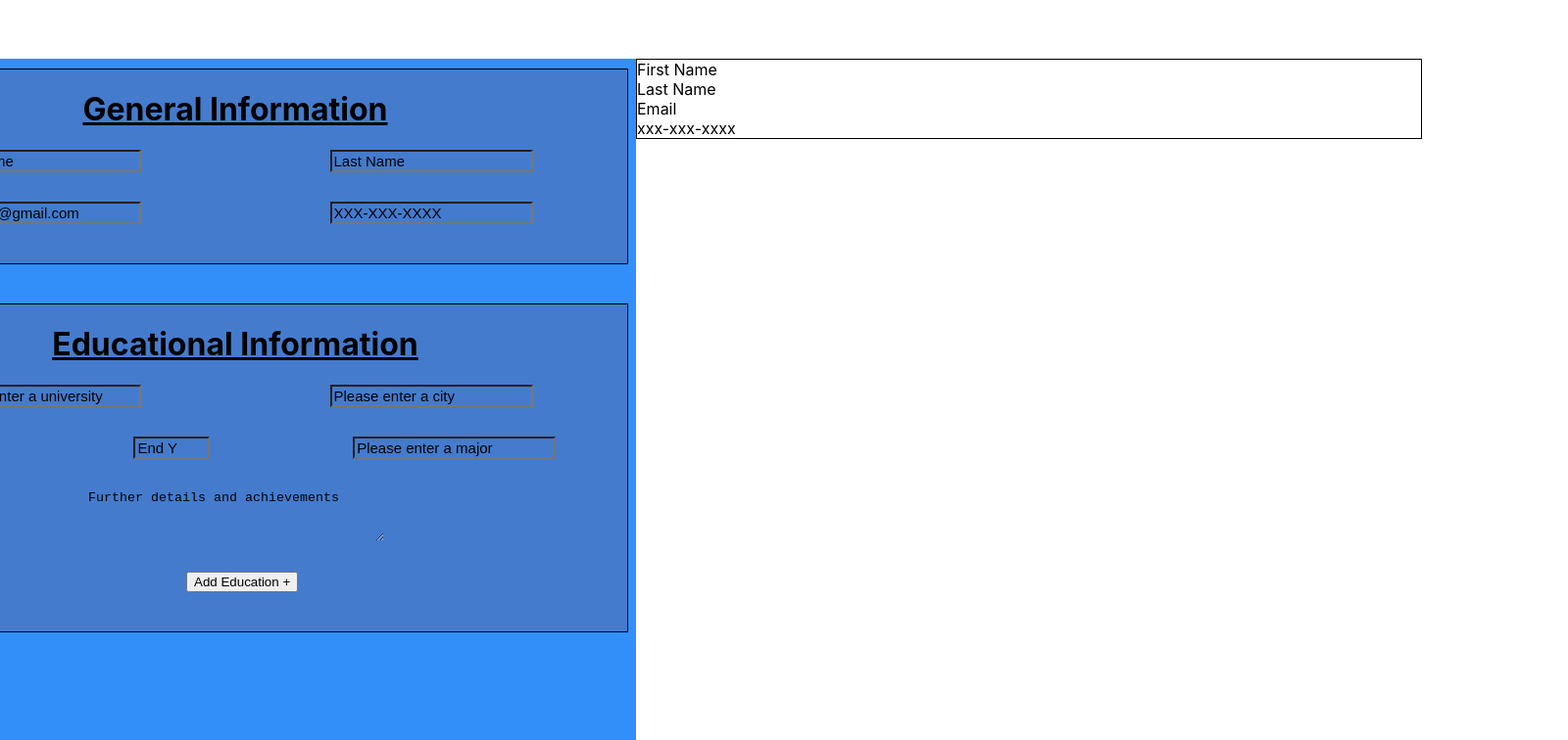
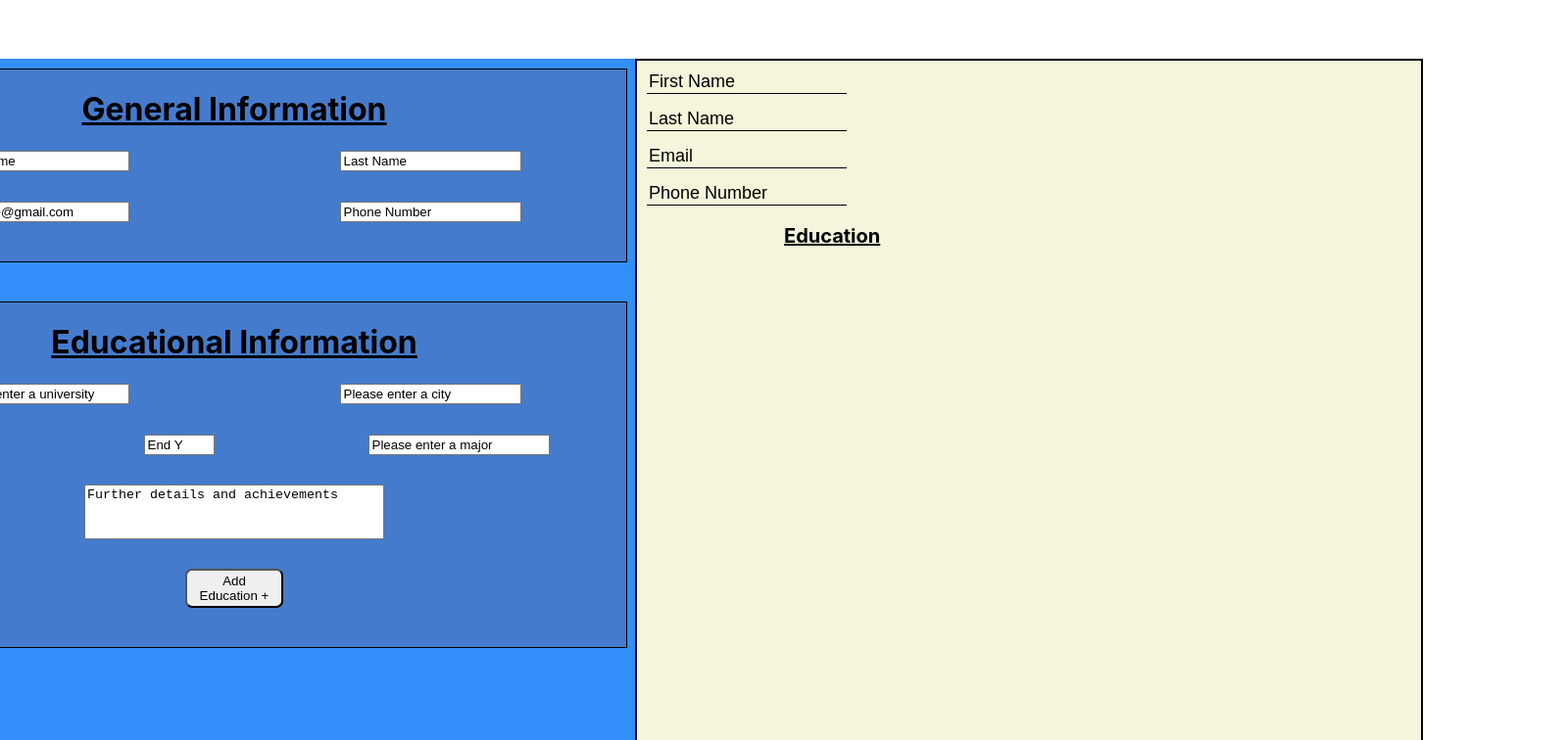
Before and after one commit to NickCascella/cv-project, a React (Create React App) app: page / in a window 1280 px wide. Shown: the top 756 px of the page at 98% size, 1600 px wide, since content can reach past the window. Built offline with nearby package versions, Linux system fonts and the light colour scheme.

Commit message:
fourth commit

```diff
--- a/src/App.css
+++ b/src/App.css
@@ -10,21 +10,16 @@ body {
   width: 800px;
 }
 
-input {
-  font-size: 15px;
-  background: none;
-}
-
-textarea {
-  background: none;
-  border: 0;
-}
-
 #inputData {
   height: 800px;
   width: 800px;
   background-color: rgb(50, 142, 248);
   padding: 10px;
+}
+
+#outputData {
+  border: 2px solid black;
+  background-color: beige;
 }
 
 .inputDataGeneral {
@@ -51,8 +46,21 @@ textarea {
 }
 
 .generalInfoDisplay {
-  border: 1px solid black;
   width: 800px;
+  display: flex;
+  flex-direction: column;
+  font-size: 17px;
+  background-color: beige;
+}
+
+.educationTitle {
+  border-top: none;
+  border-bottom: none;
+  padding-top: 15px;
+  padding-bottom: 10px;
+  position: relative;
+  left: 150px;
+  font-size: 20px;
 }
 
 .inputDataEducational {
@@ -66,28 +74,39 @@ textarea {
   border: 1px solid black;
 }
 
+.containerUniCity {
+  display: flex;
+  justify-content: space-around;
+  width: 800px;
+}
+
+#addEducation {
+  margin-left: 350px;
+
+  height: 40px;
+  width: 100px;
+  border-radius: 7px;
+}
+
 .educationalInfoDisplay {
-  border: 1px solid black;
   display: flex;
   flex-direction: column;
-  background-color: beige;
 }
 
 .cityAndUniversityFormat {
-  padding-top: 15px;
+  padding-top: 10px;
   display: flex;
   justify-content: space-around;
 }
 
-.test {
-  border: 0;
-  padding-left: 10px;
+.universityDiv {
+  position: relative;
+  right: 2.5px;
 }
 
-.containerUniCity {
-  display: flex;
-  justify-content: space-around;
-  width: 800px;
+.cityDiv {
+  position: relative;
+  right: 16px;
 }
 
 .containerYearsDegree {
@@ -98,15 +117,13 @@ textarea {
 }
 
 .year_format {
-  display: flex;
-  padding-right: 25px;
-}
-
-.year_from_format {
+  display: inline;
+  padding-right: 27px;
+  height: 25px;
 }
 
 .degree {
-  display: flex;
+  display: inline-block;
   padding-top: 10px;
   padding-bottom: 10px;
   padding-left: 75px;
@@ -130,16 +147,16 @@ textarea {
 .textareaOne {
   width: 300px;
   height: 50px;
+  resize: none;
 }
 
 .textareaTwo {
-  width: 300px;
+  width: 500px;
   height: 50px;
   margin-top: 10px;
-}
-
-#addEducation {
-  margin-left: 350px;
+  padding-bottom: 30px;
+  background: none;
+  resize: none;
 }
 
 ::placeholder {
@@ -149,4 +166,38 @@ textarea {
 .input {
   padding-left: 10px;
   border: 0;
+  font-size: 15px;
 }
+
+.inputDisplayed {
+  margin-left: 10px;
+  border: 0;
+  border-bottom: 1px solid black;
+  font-size: 15px;
+  background: none;
+}
+
+.inputDisplayedGeneral {
+  margin-left: 10px;
+  margin-top: 10px;
+  margin-bottom: 4px;
+  border: 0;
+  border-bottom: 1px solid black;
+  font-size: 18px;
+  background: none;
+  width: 200px;
+}
+
+.delete {
+  position: relative;
+  left: 75px;
+  margin-top: 15px;
+  margin-bottom: 15px;
+  height: 23px;
+  width: 100px;
+  border-radius: 5px;
+}
+
+delete:hover {
+  cursor: pointer;
+}
--- a/src/App.js
+++ b/src/App.js
@@ -16,7 +16,7 @@ class App extends Component {
         first_name: "First Name",
         last_name: "Last Name",
         email: "Email",
-        phone_number: "xxx-xxx-xxxx",
+        phone_number: "Phone Number",
       },
       educational_info: {
         university: "University",
@@ -101,6 +101,11 @@ class App extends Component {
           </div>
           <div id="outputData">
             <GeneralInfoDisplay general_info={general_info} />
+            <div className="educationTitle">
+              <b>
+                <u>Education</u>
+              </b>
+            </div>
             <EducationalInfoDisplay
               educational_experience={educational_experience}
               globalEdit={globalEdit}
--- a/src/components/educational_experience.js
+++ b/src/components/educational_experience.js
@@ -7,6 +7,7 @@ const randomId = () => {
 };
 
 const deleteItem = (id) => {
+  // document.getElementById("texts").textContent = id.university;
   document.getElementById(id).remove();
 };
 
@@ -140,45 +141,45 @@ const EducationalInfoDisplay = (props) => {
         return (
           <div id={specialId} className="educationalInfoDisplay">
             <div className="cityAndUniversityFormat">
-              <div>
+              <div className="universityDiv">
                 <label>
                   <b>University:</b>
                 </label>
                 <input
                   type="text"
-                  className="input"
+                  className="inputDisplayed"
                   placeholder={parts.university}
                 ></input>
               </div>
-              <div>
-                <label className="test">
+              <div className="cityDiv">
+                <label>
                   <b>City:</b>
                 </label>
                 <input
                   type="text"
-                  className="input"
+                  className="inputDisplayed"
                   placeholder={parts.city}
                 ></input>
               </div>
             </div>
             <div className="cityAndUniversityFormat">
               <div className="year_format">
-                <div className="year_from_format">
+                <label className="year_from_format">
                   <b>From:</b>
-                </div>
+                </label>
                 <input
                   type="number"
-                  className="input"
+                  className="inputDisplayed"
                   placeholder={parts.from}
                 ></input>
               </div>
               <div className="year_format">
-                <div className="year_from_format">
+                <label className="year_from_format">
                   <b>To:</b>
-                </div>
+                </label>
                 <input
                   type="number"
-                  className="input"
+                  className="inputDisplayed"
                   placeholder={parts.to}
                 ></input>
               </div>
@@ -189,7 +190,7 @@ const EducationalInfoDisplay = (props) => {
               </label>
               <input
                 type="text"
-                className="test"
+                className="inputDisplayed"
                 placeholder={parts.degree}
                 maxLength="10"
               ></input>
@@ -199,11 +200,13 @@ const EducationalInfoDisplay = (props) => {
                 <b>Achievements and accomplishments</b>
               </label>
               <textarea
+                id="texts"
                 className="textareaTwo"
                 placeholder={parts.further_details}
               ></textarea>
             </div>
             <button
+              className="delete"
               onClick={() => {
                 deleteItem(specialId);
               }}
--- a/src/components/general_info.js
+++ b/src/components/general_info.js
@@ -68,7 +68,7 @@ const GeneralInfo = (props) => {
                   parentSetState
                 )
               }
-              placeholder="XXX-XXX-XXXX"
+              placeholder="Phone Number"
               required
             ></input>
           </div>
@@ -82,10 +82,30 @@ const GeneralInfoDisplay = (props) => {
   const { general_info } = props;
   return (
     <div className="generalInfoDisplay">
-      <div>{general_info.first_name}</div>
-      <div>{general_info.last_name}</div>
-      <div>{general_info.email}</div>
-      <div>{general_info.phone_number}</div>
+      <input
+        type="text"
+        placeholder="First Name"
+        className="inputDisplayedGeneral"
+        value={general_info.first_name}
+      ></input>
+      <input
+        type="text"
+        placeholder="Last Name"
+        className="inputDisplayedGeneral"
+        value={general_info.last_name}
+      ></input>
+      <input
+        type="text"
+        placeholder="example@gmail.com"
+        className="inputDisplayedGeneral"
+        value={general_info.email}
+      ></input>
+      <input
+        type="text"
+        placeholder="Phone Number"
+        className="inputDisplayedGeneral"
+        value={general_info.phone_number}
+      ></input>
     </div>
   );
 };
```
